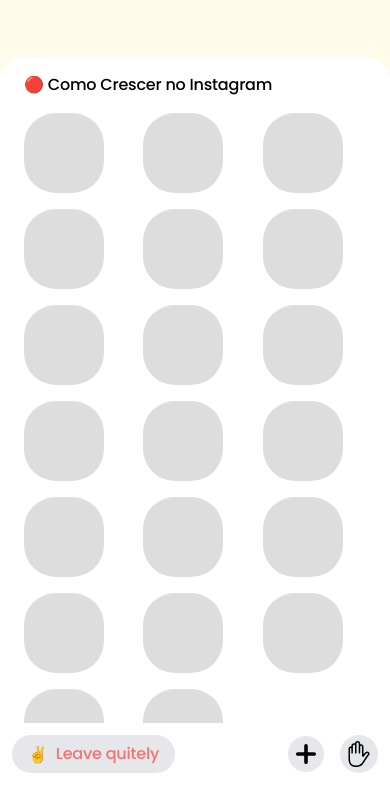
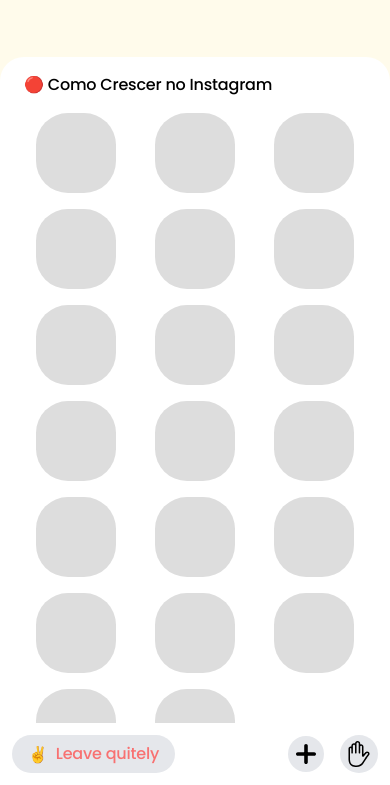
Before and after one commit to EmmanuelVirtual/clone-club-house, a plain HTML site: page index.html in a window 390 px wide. Shown: the part 59-844 px from the top of the page. Drawn offline with nearby package versions, Linux system fonts and the light colour scheme.

Commit message:
ajuste de responsividade

```diff
--- a/index.html
+++ b/index.html
@@ -36,10 +36,17 @@
         display: block;
         overflow: hidden;
       }
+
+      main > div {
+        align-items: center;
+        justify-items: center;
+      }
     </style>
   </head>
-  <body class="h-screen flex flex-col bg-yellow-50">
-    <div class="w-screen h-screen bg-yellow-50 p-4">
+  <body class="
+  m-auto
+  h-screen flex flex-col bg-yellow-50 sm:max-w-md">
+    <div class="w-full h-screen bg-yellow-50 p-4">
       <header class="w-full flex justify-between">
         <div class="flex items-center text-lg">
           <span class="w-5 h-5 mr-2"
@@ -107,20 +114,16 @@
         </div>
       </header>
     </div>
-
-    <main
-    class="bg-white rounded-t-3xl w-full shasow px-6 py-4
-
-    ">
+    <main class="bg-white rounded-t-3xl w-full shasow px-6 py-4">
     <h1 class=" mb-4">🔴 Como Crescer no Instagram</h1>
-    <div class="grid gap-4 grid-cols-3">
+    <div class="grid gap-4 grid-cols-3 justify-center">
         <p>Lorem</p><p>Lorem</p><p>Lorem</p><p>Lorem</p><p>Lorem</p><p>Lorem</p><p>Lorem</p><p>Lorem</p><p>Lorem</p><p>Lorem</p>
         <p>Lorem</p><p>Lorem</p><p>Lorem</p><p>Lorem</p><p>Lorem</p><p>Lorem</p><p>Lorem</p><p>Lorem</p><p>Lorem</p><p>Lorem</p>
       </div>
     </main>
     <footer class="
     fixed bottom-0
-    m-auto p-3 flex itms-center justify-between w-full bg-white">
+    m-auto p-3 flex itms-center justify-between  max-w-md w-full bg-white">
 
       <button class="rounded-full  bg-gray-200 py-1.5 px-4 flex items-center justify-between">
         <span class="mt-0.5">✌️</span>
```
Also changed, not shown: assets/demo.png (added), 1 other file.
